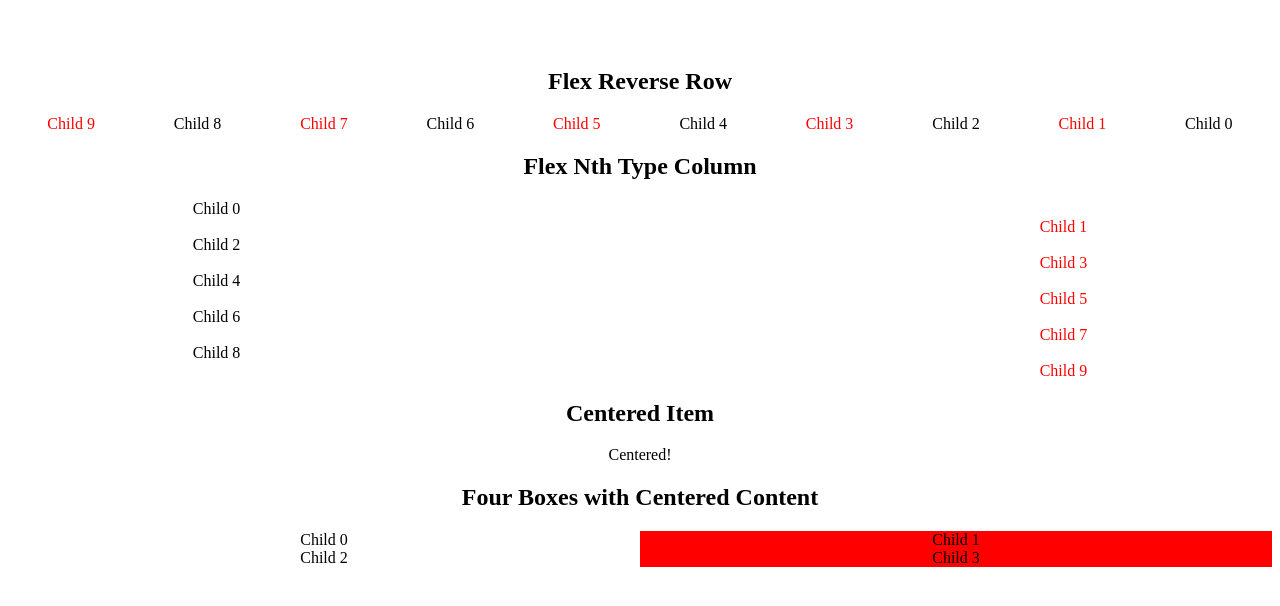
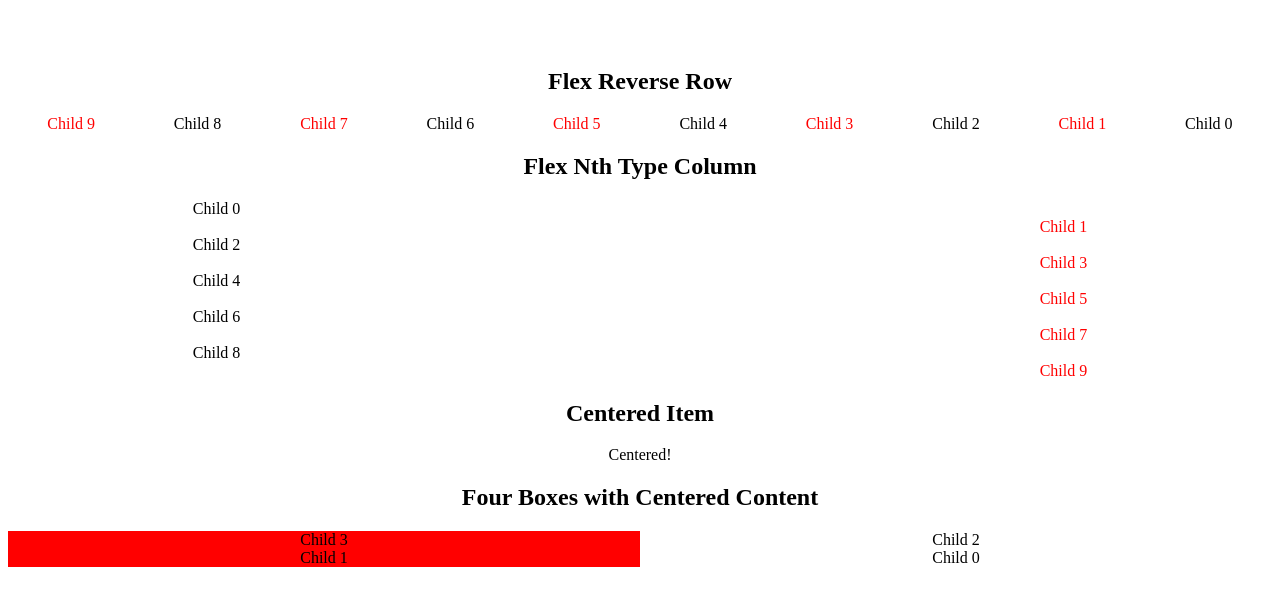
Before and after one commit to coopaaaaah/art-class-ui, a React app: page / in a window 1280 px wide. Built offline with nearby package versions, Linux system fonts and the light colour scheme.

Commit message:
tinkering with reverse wraps

```diff
--- a/src/index.scss
+++ b/src/index.scss
@@ -25,10 +25,10 @@
 
     .flex-box {
         display: flex;
-        flex-direction: row;
+        flex-direction: row-reverse;
         justify-content: space-around;
         align-items: center;
-        flex-wrap: wrap;
+        flex-wrap: wrap-reverse;
     }
 
     .box-item {
```
